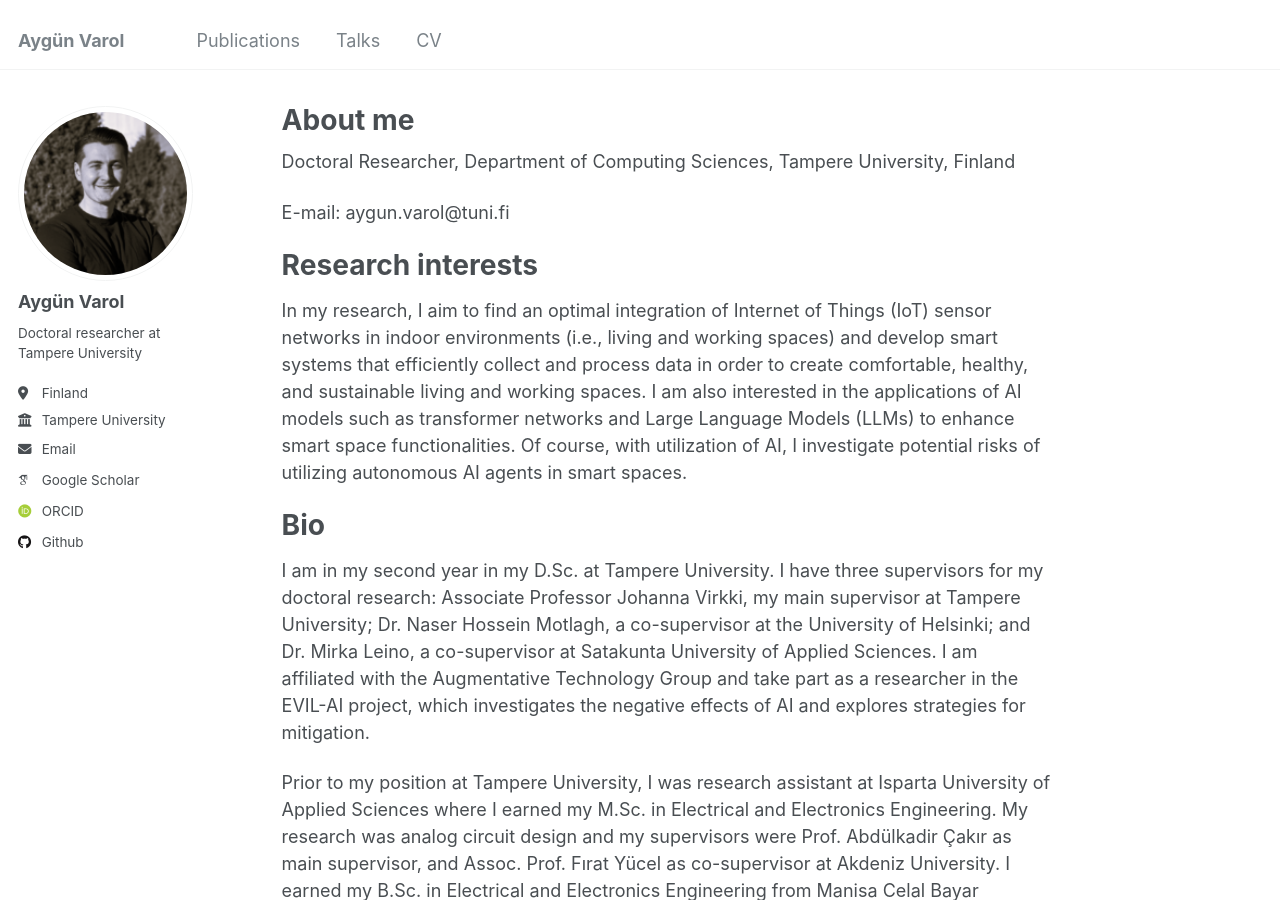
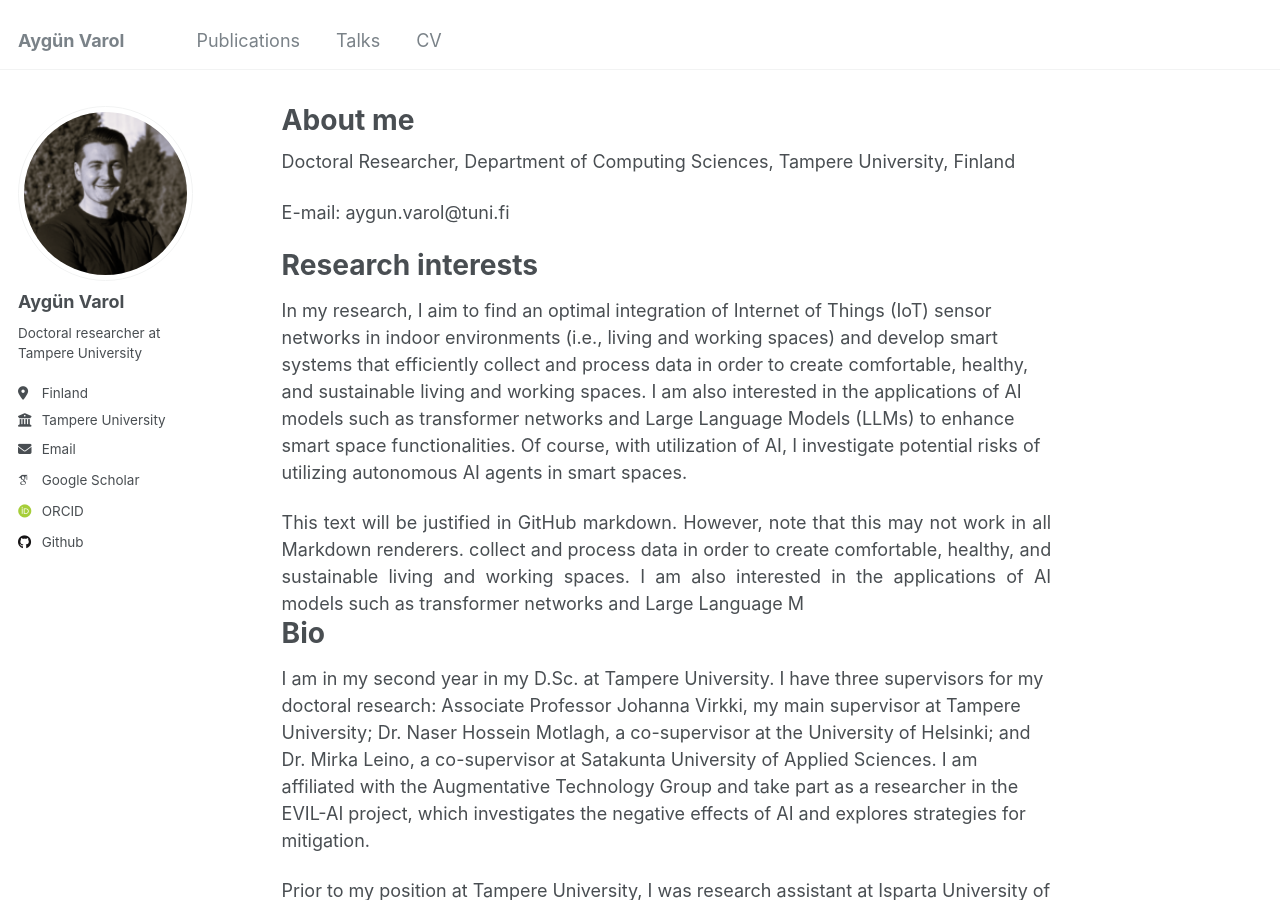
Before and after one commit to AygunVarol/aygunvarol.github.io, a Jekyll site: the page built from _pages/about.md, in a window 1280 px wide and 900 px high. Built offline with Jekyll 4.4.1, drawn with Linux system fonts in a browser that asks for light colours; some web fonts are replaced.

Commit message:
Update about.md

```diff
--- a/_pages/about.md
+++ b/_pages/about.md
@@ -15,6 +15,12 @@ Research interests
 ======
 In my research, I aim to find an optimal integration of Internet of Things (IoT) sensor networks in indoor environments (i.e., living and working spaces) and develop smart systems that efficiently collect and process data in order to create comfortable, healthy, and sustainable living and working spaces. I am also interested in the applications of AI models such as transformer networks and Large Language Models (LLMs) to enhance smart space functionalities. Of course, with utilization of AI, I investigate potential risks of utilizing autonomous AI agents in smart spaces.
 
+
+<div align="justify">
+This text will be justified in GitHub markdown. However, note that this may not work in all Markdown renderers. collect and process data in order to create comfortable, healthy, and sustainable living and working spaces. I am also interested in the applications of AI models such as transformer networks and Large Language M
+</div>
+
+
 Bio
 ======
 I am in my second year in my D.Sc. at Tampere University. I have three supervisors for my doctoral research: Associate Professor Johanna Virkki, my main supervisor at Tampere University; Dr. Naser Hossein Motlagh, a co-supervisor at the University of Helsinki; and Dr. Mirka Leino, a co-supervisor at Satakunta University of Applied Sciences. I am affiliated with the Augmentative Technology Group and take part as a researcher in the EVIL-AI project, which investigates the negative effects of AI and explores strategies for mitigation.
```
